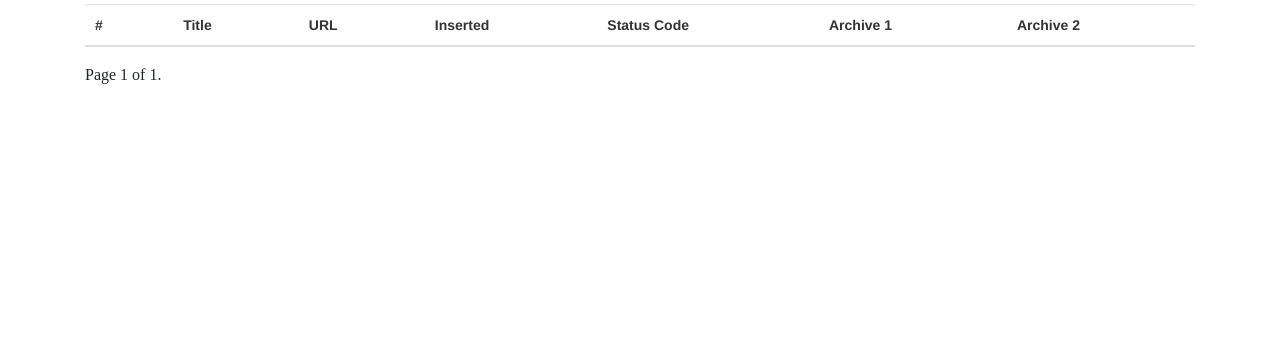
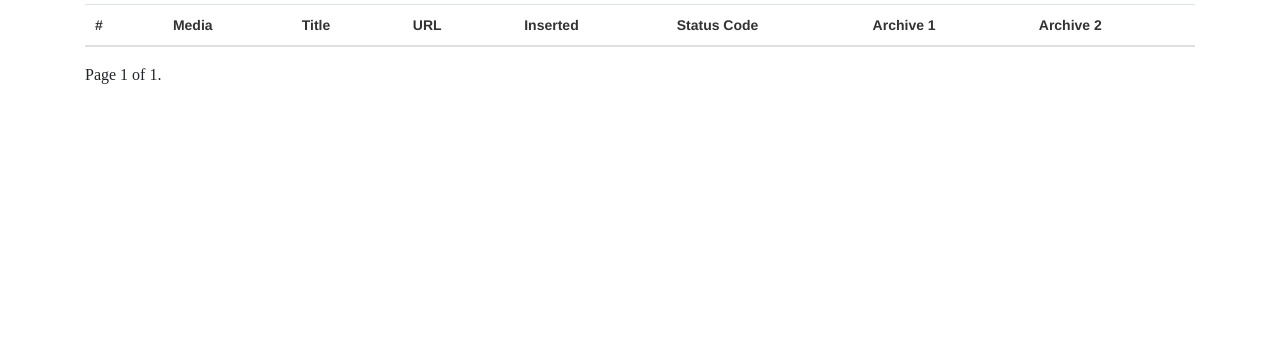
Before and after one commit to sowdust/canzel, a Django app: page / in a window 1280 px wide. Shown: the part 56-420 px from the top of the page. Run offline with Django 3.2, Linux system fonts and the light colour scheme; data that the repository does not hold is empty; some libraries are stand-ins or nearby versions.

Commit message:
Added Media column to index

```diff
--- a/robotsmonitor/templates/entries.html
+++ b/robotsmonitor/templates/entries.html
@@ -8,6 +8,7 @@
   <thead>
     <tr>
       <th scope="col">#</th>
+      <th scope="col">Media</th>
       <th scope="col">Title</th>
       <th scope="col">URL</th>
       <th scope="col">Inserted</th>
@@ -20,6 +21,7 @@
 {% for entry in entries %}
     <tr>
       <td>{{ entry.id }}</td>
+      <td>{{ entry.media.name }}</td>
       <td>{{ entry.title }}</td>
       <td><a href="{% url 'robots_entry' entry.id %}">{{ entry.content }}</a></td>
       <td>{{ entry.inserted_at }}</td>
```
